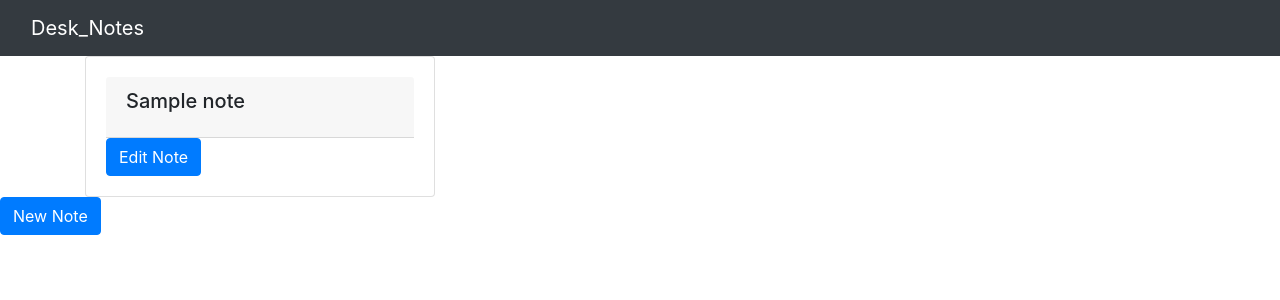
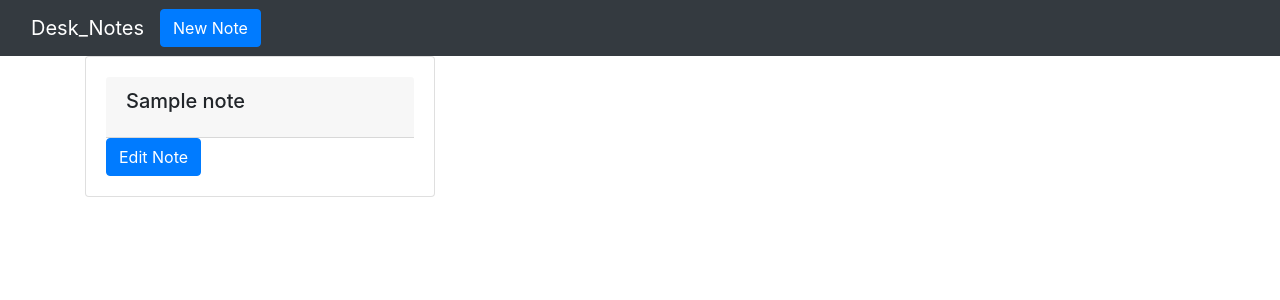
Before and after one commit to Willmo103/FastAPI_NotesApi, a FastAPI app: template app/templates/home.html in a window 1280 px wide. Shown: the top 300 px of the page. Run offline with FastAPI, Linux system fonts and the light colour scheme; the template is opened without the code that fills it: most values are stand-ins (such as "Sample title", 1, 10 or a date in 2020); parts of the project's set-up code (start-up, migrations or seed data) failed here and were passed over; some libraries are stand-ins or nearby versions.

Commit message:
cleaned up html templates

```diff
--- a/app/templates/home.html
+++ b/app/templates/home.html
@@ -48,6 +48,14 @@
           aria-label="Toggle navigation"
         >
           <span class="navbar-toggler-icon"></span>
+        </button>
+        <button
+          type="button"
+          class="btn btn-primary"
+          data-toggle="modal"
+          data-target="#newNoteModal"
+        >
+          New Note
         </button>
         <div class="collapse navbar-collapse" id="navbarNav">
           <ul class="navbar-nav" id="links"></ul>
@@ -118,15 +126,7 @@
         </div>
       </div>
     </div>
-
-    <button
-      type="button"
-      class="btn btn-primary"
-      data-toggle="modal"
-      data-target="#newNoteModal"
-    >
-      New Note
-    </button>
+    <div class="container center-block"></div>
     <div
       class="modal fade"
       id="newNoteModal"
```
Also changed, not shown: app/templates/cgpt.html (deleted).
